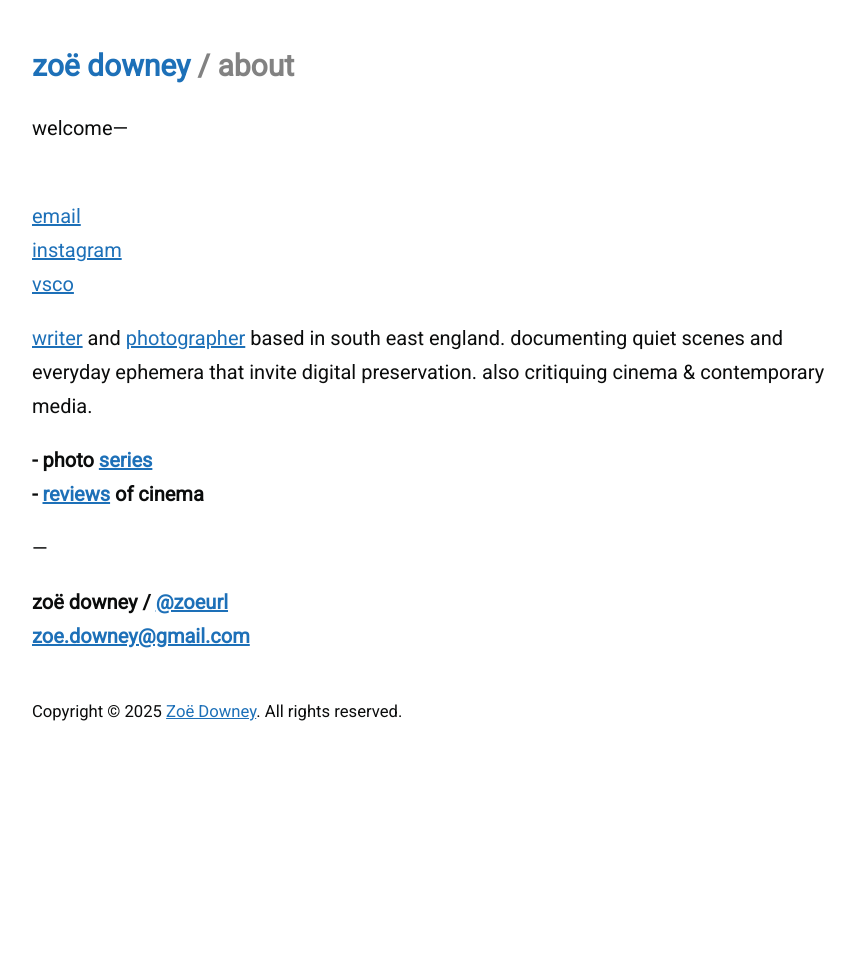
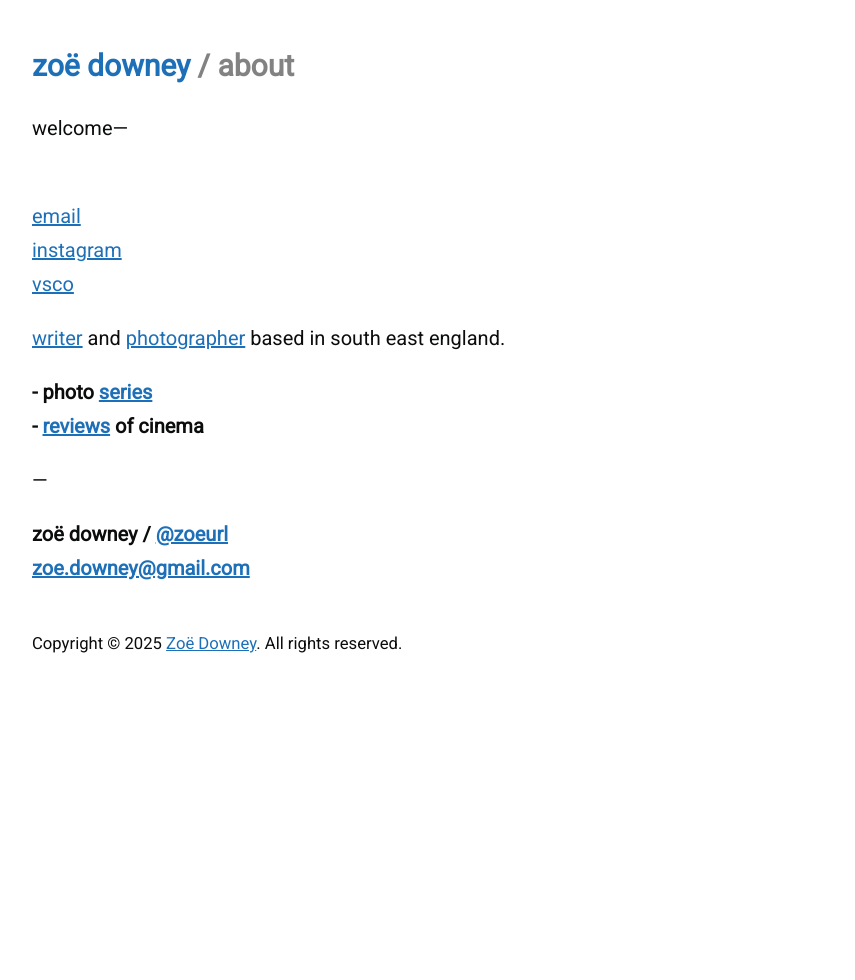
Before and after one commit to zoeurl/zoedowney.github.io, a Jekyll site: the page built from about/index.html, in a window 1280 px wide. Shown: the whole page, without its empty margins (208-1063 px from the left). Built offline with Jekyll 4.4.1, drawn with Linux system fonts in a browser that asks for light colours.

Commit message:
Update index.html

```diff
--- a/about/index.html
+++ b/about/index.html
@@ -10,7 +10,7 @@
 <br><a href="https://www.instagram.com/zoeurl">instagram</a>
 <br><a href="https://vsco.co/zoeurl/gallery">vsco</a>
 </p>
-<a href="https://www.zoedowney.com/writing/">writer</a> and <a href="https://www.zoedowney.com/photography/">photographer</a> based in south east england. documenting quiet scenes and everyday ephemera that invite digital preservation. also critiquing cinema & contemporary media.
+<a href="https://www.zoedowney.com/writing/">writer</a> and <a href="https://www.zoedowney.com/photography/">photographer</a> based in south east england.
 </p>
 <strong>- photo <a href="https://www.zoedowney.com/imperfect-order/">series</a>
 <br>- <a href="https://www.zoedowney.com/past-lives/">reviews</a> of cinema</strong>
```
